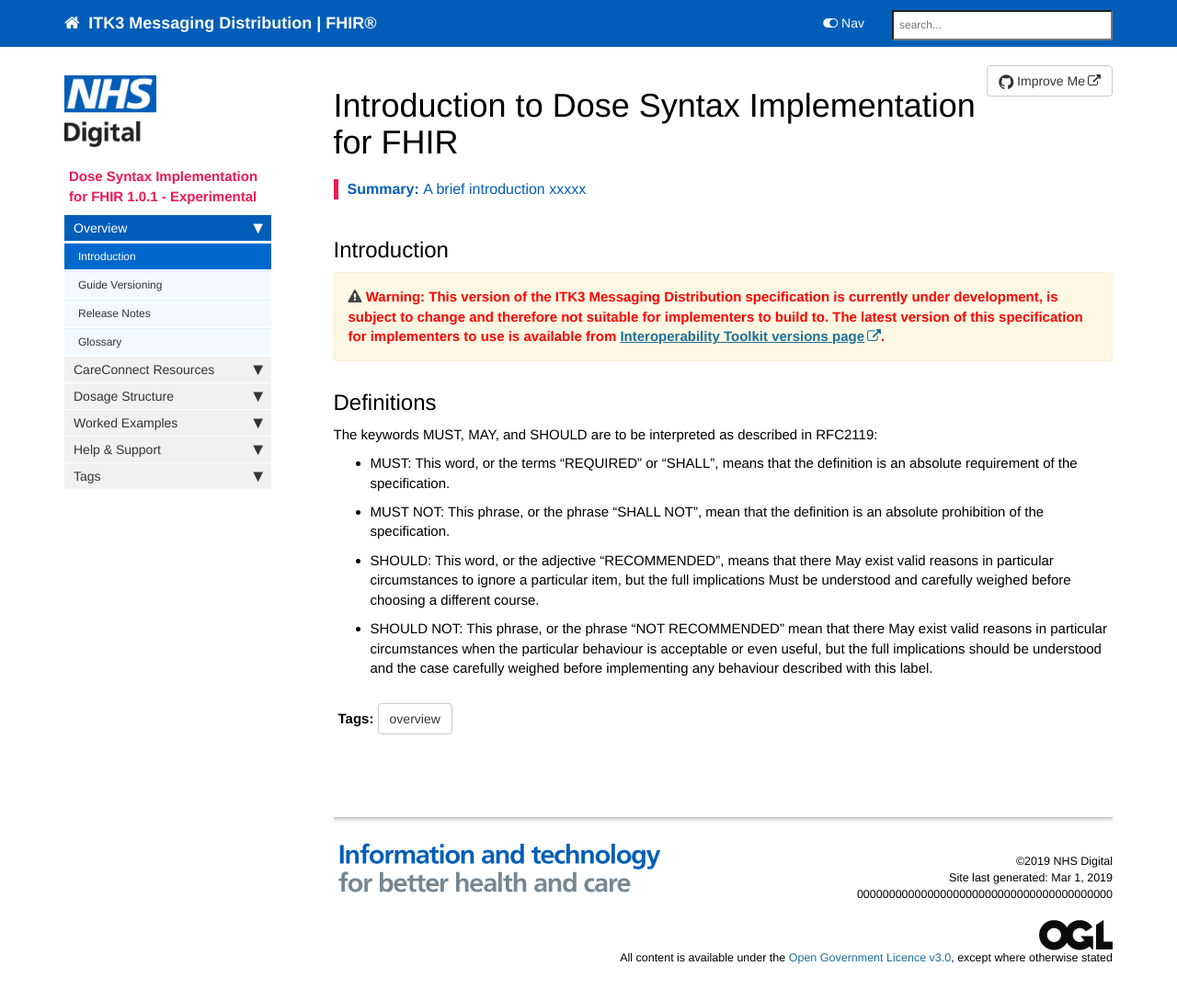
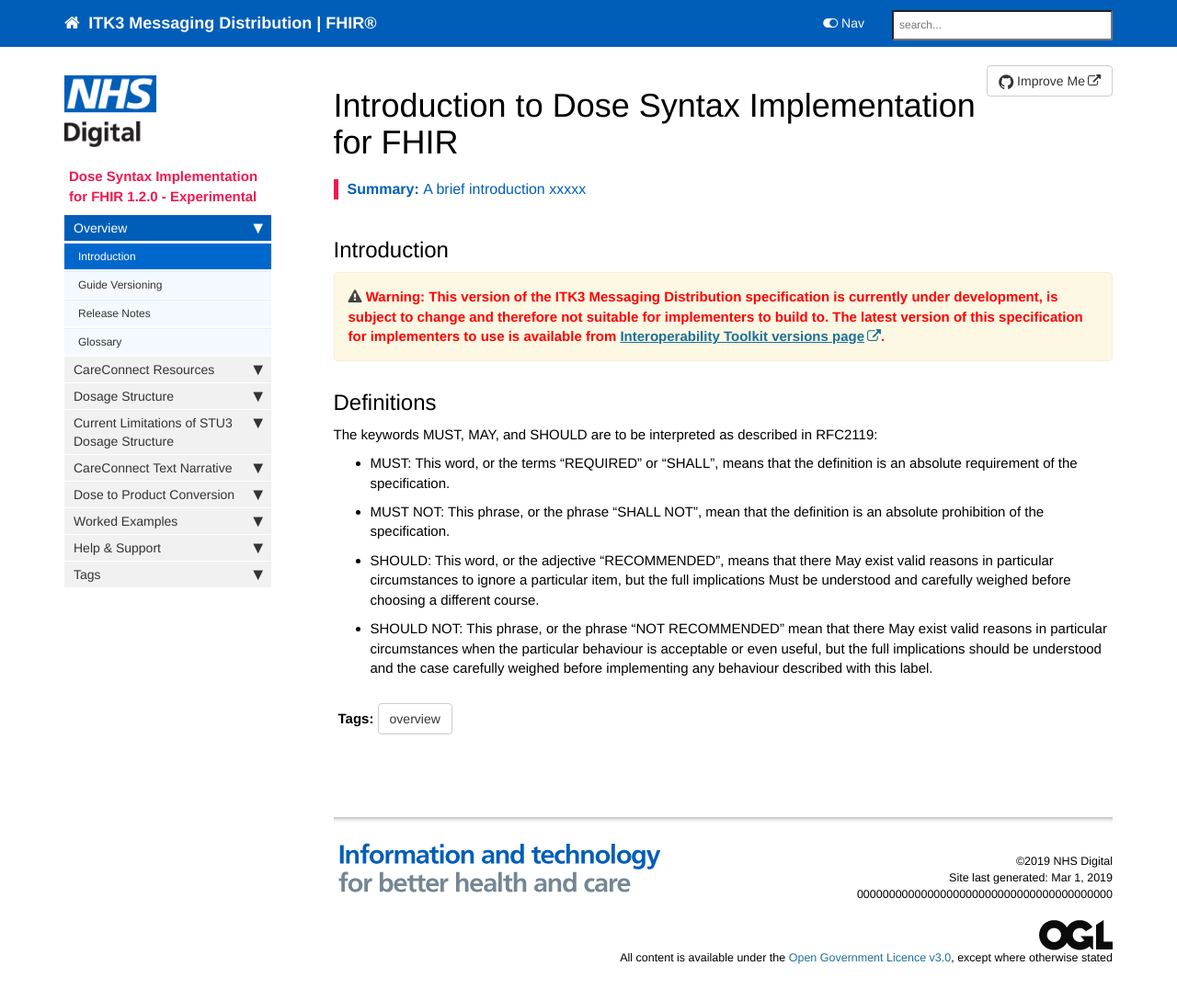
Before and after one commit to nhsconnect/Dose-Syntax-Implementation, a Jekyll site: the page built from index.md, in a window 1280 px wide and 1111 px high. Shown: the top 1088 px of the window at 92% size. Built offline with Jekyll 4.4.1, drawn with Linux system fonts in a browser that asks for light colours; nearby versions of some CDN libraries; comment, search, counter and statistics services are not loaded; part of the change alters nothing that is shown.

Commit message:
Add files via upload

```diff
--- a/_data/sidebars/overview_sidebar.yml
+++ b/_data/sidebars/overview_sidebar.yml
@@ -1,12 +1,12 @@
 entries:
 - title: Dose Syntax Implementation
   product: Dose Syntax Implementation for FHIR
-  version: 1.0.1 - Experimental
+  version: 1.2.0 - Experimental
   levels: one
   folders:
 
   - title: Overview
-    output: web
+    output: web,pdf
     folderitems:
     - title: Introduction
       url: /index.html
@@ -49,7 +49,7 @@ entries:
     - title: site, route, method
       url: /dosage-site-route-method.html
       output: web
-    - title: doseQuantity, frequency, period
+    - title: dose[x], frequency, period
       url: /dosage-doseQuantity-freq-period.html
       output: web
     - title: when, offset, dayOfWeek, timeOfDay
@@ -67,51 +67,73 @@ entries:
     - title: maxDosePer[x]
       url: /dosage-maxdoseper.html
       output: web
-    - title: additionalInstruction, patientInstruction
+    - title: additional, patientInstruction
       url: /dosage-additional-patient.html
       output: web
     - title: sequence
       url: /dosage-sequence.html
       output: web
-    - title: text
-      url: /dosage-text2.html
+    - title: text, code
+      url: /dosage-text.html
       output: web
-      subfolders:
-      - title: Current limitations of STU3 Dosage structure
-        output: web
-        subfolderitems:
-        - title: Overview
-          url: /dosage-limitations-overview.html
-          output: web
-        - title: 1. Combination product instructions
-          url: /dosage-combi.html
-          output: web
-        - title: 2. Maximum dose per course
-          url: /dosage-maxdose.html
-          output: web
-        - title: 3. Periods of no medicine administration
-          url: /dosage-no-meds.html
-          output: web
-        - title: 4. Instuctions for a specific device
-          url: /dosage-specific-device.html
-          output: web
-        - title: 5. Specifying a Trade Family / brand
-          url: /dosage-tradefamily.html
-          output: web
+
+  - title: Current Limitations of STU3 Dosage Structure
+    output: web,pdf
+    folderitems:
+    - title: Overview
+      url: /dosage-limitations-overview.html
+      output: web
+    - title: 1. Combination product instructions
+      url: /dosage-combi.html
+      output: web
+    - title: 2. Maximum dose per course
+      url: /dosage-maxdose.html
+      output: web
+    - title: 3. Periods of no medicine administration
+      url: /dosage-no-meds.html
+      output: web
+    - title: 4. Instructions for a specific device
+      url: /dosage-specific-device.html
+      output: web
+    - title: 5. Specifying a Trade Family / brand
+      url: /dosage-tradefamily.html
+      output: web
+
+  - title: CareConnect Text Narrative
+    output: web,pdf
+    folderitems:
+    - title: Overview
+      url: /dosage-to-narrative-overview2.html
+      output: web
+      type: homepage
+    - title: Text Generation Logic
+      url: /dosage-to-narrative-logic.html
+      output: web
+
+  - title: Dose to Product Conversion
+    output: web,pdf
+    folderitems:
+    - title: Overview
+      url: /dosage-to-product-overview.html
+      output: web
+      type: homepage
+    - title: Dose to Product Logic
+      url: /dosage-to-product-logic.html
+      output: web
 
   - title: Worked Examples
-    output: web
+    output: web,pdf
     folderitems:
     - title: Overview
       url: /dosage-examples-overview.html
       output: web
-    - title: Simple Examples
+    - title: Simple Fully Machine Readable
       url: /dosage-examples-simple.html
       output: web
-    - title: Intermediate Examples
+    - title: Complex Fully Machine Readable
       url: /dosage-examples-inter.html
       output: web
-    - title: Complex Examples
+    - title: Semi Machine Readable
       url: /dosage-examples-complex.html
       output: web
 
```
